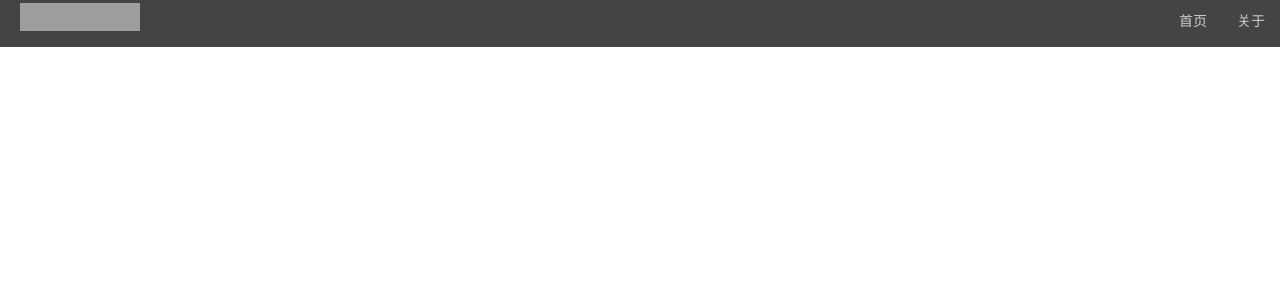
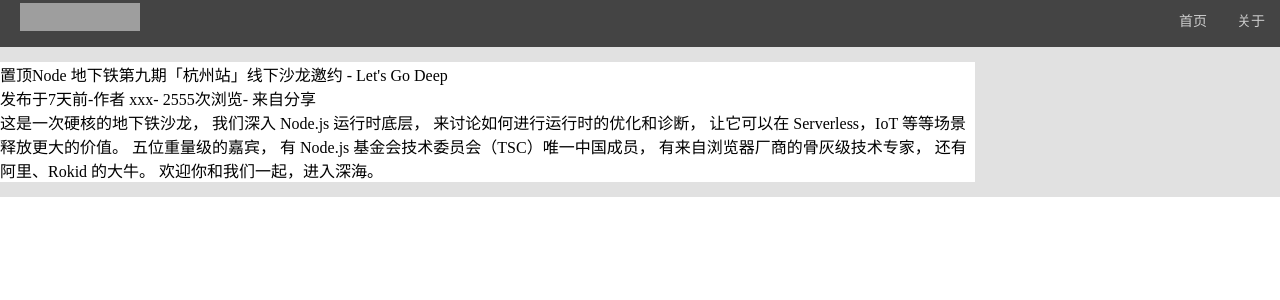
Before and after one commit to slTrust/cnode-react, a React (Create React App) app: page /detail in a window 1280 px wide. Shown: the top 300 px of the page. Built offline with nearby package versions, Linux system fonts and the light colour scheme; grey boxes are pictures that could not be loaded.

Commit message:
detail基本雏形

```diff
--- a/src/App.tsx
+++ b/src/App.tsx
@@ -2,6 +2,7 @@ import React from 'react';
 import Header from "./components/Header/Header";
 import Home from "./views/Home/Home";
 import About from "./views/About/About";
+import Detail from "./views/Detail/Detail";
 import {BrowserRouter as Router, Route} from "react-router-dom";
 
 const App: React.FC = () => {
@@ -11,6 +12,7 @@ const App: React.FC = () => {
                 <Header/>
                 <div>
                     <Route exact path="/" component={Home}/>
+                    <Route exact path="/detail" component={Detail}/>
                     <Route path="/about" component={About}/>
                 </div>
             </div>
--- a/src/components/Pager/pager.scss
+++ b/src/components/Pager/pager.scss
@@ -1,5 +1,6 @@
 .pagerBox{
-
+    display: inline-flex;
+    border-left: 1px solid #ccc;
     .pagerItem{
         cursor:pointer;
         &.active{
@@ -16,6 +17,8 @@
             border-top-left-radius: 0;
             border-bottom-left-radius: 0;
         }
+        border:1px solid #ccc;
+        border-left: none;
         border-right: 1px solid #ccc;
         line-height: 30px;
         width: 30px;
--- /dev/null
+++ b/src/views/Detail/Detail.tsx
@@ -0,0 +1,42 @@
+import React from 'react';
+import "./detail.scss";
+
+interface Props {
+}
+
+const Detail:React.FunctionComponent<Props> = (props) => {
+    return (
+        <div className="cnode-detail">
+            <div className="cnode-detail-inner container">
+                <div className="content">
+                    <div className="title">
+                        <div>
+                            <span className="">置顶</span>
+                            Node 地下铁第九期「杭州站」线下沙龙邀约 - Let's Go Deep
+                        </div>
+                        <div className="info">
+                            发布于7天前-作者 xxx- 2555次浏览- 来自分享
+                        </div>
+                    </div>
+                    <div className="panel">
+                        <div>
+                        这是一次硬核的地下铁沙龙，
+                        我们深入 Node.js 运行时底层，
+                        来讨论如何进行运行时的优化和诊断，
+                        让它可以在 Serverless，IoT 等等场景释放更大的价值。
+
+                        五位重量级的嘉宾，
+                        有 Node.js 基金会技术委员会（TSC）唯一中国成员，
+                        有来自浏览器厂商的骨灰级技术专家，
+                        还有阿里、Rokid 的大牛。
+
+                        欢迎你和我们一起，进入深海。
+                        </div>
+                    </div>
+                </div>
+            </div>
+        </div>
+    )
+};
+
+export default Detail;
--- /dev/null
+++ b/src/views/Detail/detail.scss
@@ -0,0 +1,18 @@
+.cnode-detail {
+    background:#e1e1e1;
+    &-inner {
+        margin:0 auto;
+        padding:15px 0;
+        .content {
+            margin-right: 305px;
+            background: #fff;
+        }
+        .sidebar {
+            width: 290px;
+            font-size: 14px;
+            float: right;
+            margin-bottom: 20px;
+            border: 1px solid pink;
+        }
+    }
+}
--- a/src/views/Home/Home.tsx
+++ b/src/views/Home/Home.tsx
@@ -3,6 +3,7 @@ import "./home.scss";
 import a from '../../logo.svg';
 import http from '../../util/fetch';
 import Pager from "../../components/Pager/Pager";
+import {Link} from "react-router-dom";
 interface Props {
     message?: string;
 }
@@ -89,7 +90,7 @@ const Home:React.FunctionComponent<Props> = (props) => {
                                             className="count_of_visits">{item.visit_count}</span>
                                         </span>
                                         {item.top?<span className="put_top">置顶</span>:null}&nbsp;
-                                        <span className="topic_title">{item.title}</span>
+                                        <Link to='/detail'><span className="topic_title">{item.title}</span></Link>
                                     </div>
                                     <div className="info2 fr">
                                         <img src="" alt=""/>
@@ -99,7 +100,7 @@ const Home:React.FunctionComponent<Props> = (props) => {
                         })}
                     </ul>
 
-                    {data ? (<div style={{padding:15}}>
+                    {data ? (<div style={{padding:10,background:'#fff'}}>
                             <Pager
                                     page={page}
                                     pageSize={pageSize}
```
